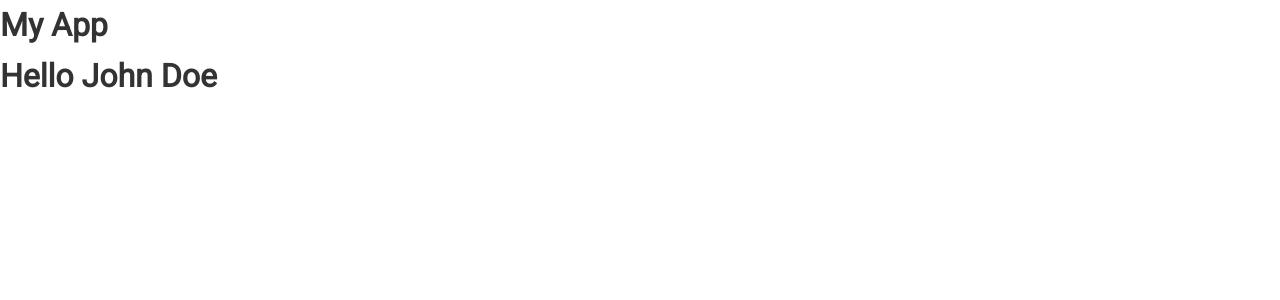
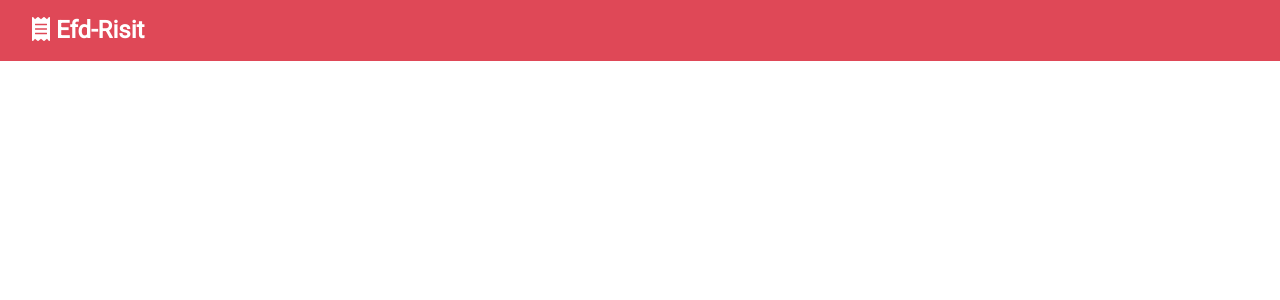
Before and after one commit to zkemoshi/react_brad, a React (Create React App) app: page / in a window 1280 px wide. Shown: the top 300 px of the page. Built offline with nearby package versions, Linux system fonts and the light colour scheme.

Commit message:
make it better

```diff
--- a/public/index.html
+++ b/public/index.html
@@ -11,6 +11,14 @@
     />
     <link rel="apple-touch-icon" href="%PUBLIC_URL%/logo192.png" />
 
+    <link
+      rel="stylesheet"
+      href="https://cdnjs.cloudflare.com/ajax/libs/font-awesome/5.15.3/css/all.min.css"
+      integrity="sha512-iBBXm8fW90+nuLcSKlbmrPcLa0OT92xO1BIsZ+ywDWZCvqsWgccV3gFoRBv0z+8dLJgyAHIhR35VZc2oM/gI1w=="
+      crossorigin="anonymous"
+      referrerpolicy="no-referrer"
+    />
+
     <link rel="manifest" href="%PUBLIC_URL%/manifest.json" />
 
     <title>GitHub Finder</title>
--- a/src/App.js
+++ b/src/App.js
@@ -1,17 +1,12 @@
+import React, { Component } from 'react';
+import Navbar from './components/layout/Navbar';
 import './App.css';
-import React, { Component } from 'react';
-
 class App extends Component {
   state = {};
   render() {
-    const name = 'John Doe';
-    const loading = true;
-    const showName = true;
-
     return (
       <div className='App'>
-        <h1>My App</h1>
-        {loading ? <h1>Hello {showName && name}</h1> : <h4>Loading</h4>}
+        <Navbar title='Efd-Risit' />
       </div>
     );
   }
--- /dev/null
+++ b/src/components/layout/Navbar.jsx
@@ -0,0 +1,26 @@
+import React, { Component } from 'react';
+import PropTypes from 'prop-types';
+
+export class Navbar extends Component {
+  static defaultProps = {
+    title: 'Github Finder',
+    icon: 'fas fa-receipt',
+  };
+
+  static propTypes = {
+    title: PropTypes.string.isRequired,
+    icon: PropTypes.string.isRequired,
+  };
+  render() {
+    return (
+      <nav className='navbar bg-primary'>
+        <h1>
+          {' '}
+          <i class={this.props.icon}></i> {this.props.title}
+        </h1>
+      </nav>
+    );
+  }
+}
+
+export default Navbar;
```
